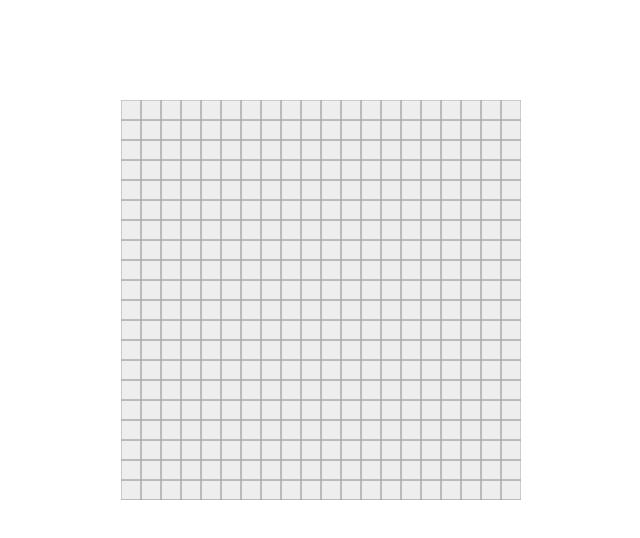
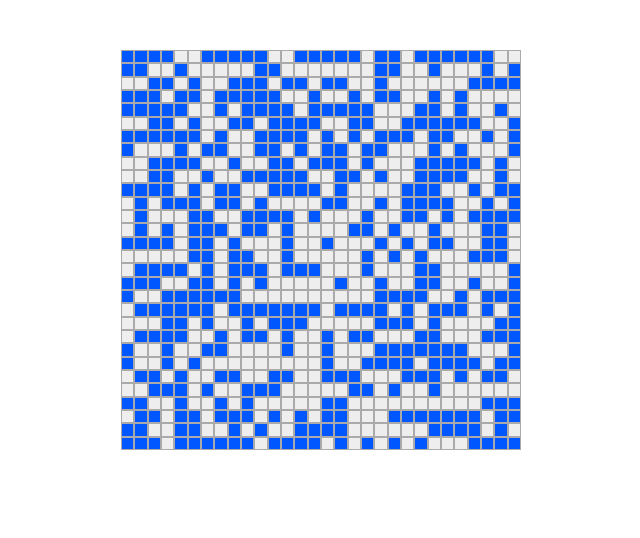
Before and after one commit to domtriola/game-of-life, a plain HTML site: page index.html in a window 1280 px wide. Shown: the whole page, without its empty margins (319-959 px from the left). Drawn offline with Linux system fonts and the light colour scheme.

Commit message:
made random cells populate grid on window load, and setup most of runLife function

```diff
--- a/gof.js
+++ b/gof.js
@@ -1,8 +1,14 @@
+/* Things to fix
+
+	- add edge cases for runLife()
+
+*/
+
 var canvas = document.getElementById('canvas');
 var ctx = canvas.getContext('2d');
 
-var gridRows = 20;
-var gridColumns = 20;
+var gridRows = 30;
+var gridColumns = 30;
 var cellWidth = canvas.width / gridColumns;
 var cellHeight = canvas.height / gridRows;
 var grid = [];
@@ -11,7 +17,9 @@ function setGrid(rows, columns) {
 	for (r=0; r<rows; r++) {
 		grid[r] = []
 		for (c=0; c<columns; c++) {
-			grid[r] = grid[r].concat([cellWidth, cellHeight]);
+			//randomly set initial life (at 50% chance to be alive)
+			var iniAlive = Math.floor(Math.random()*2);
+			grid[r][c] = { x: r*cellWidth , y: c*cellHeight, isAlive: iniAlive, willBe: null}
 		}
 	}
 	return grid;
@@ -22,16 +30,85 @@ var grid = setGrid(gridRows, gridColumns);
 function drawGrid() {
 	for (r=0; r<grid.length; r++) {
 		for (c=0; c<grid[r].length; c++) {
+			//name cell for easier reference
+			var cell = grid[r][c];
+
+			//draw cell
 			ctx.beginPath();
-			ctx.rect(r*cellWidth, c*cellHeight, cellWidth, cellHeight);
+			ctx.rect(cell.x, cell.y, cellWidth, cellHeight);
 			ctx.strokeStyle = "#aaa";
 			ctx.stroke();
+			if(cell.isAlive) {
+				ctx.fillStyle = "#0056ff";
+				ctx.fill();
+			}
+			ctx.closePath();
 		}
 	}
 }
 
+//acts like a torus??
+function runLife() {
+
+	//determine whether cells will be alive or dead
+	for (r=0; r<grid.length; r++) {
+		for (c=0; c<grid[r].length; c++) {
+			//name cell for easier reference
+			var cell = grid[r][c];
+			//count live neighbors
+			count = 0;
+
+			/*
+			//for non-edge cases
+			for (i=r-1; i<r+4; i++) {
+				for (j=j-1; j<4; j++)
+					if (grid[i][j].isAlive && (i!=r && j!=c)) {
+						count+=1;
+					}
+				}
+			}
+			*/
+
+			if (cell.isAlive) {
+				if (count > 1 && count < 4) {
+					cell.willBe = 'alive';
+				} else {
+					cell.willBe = 'dead';
+				}
+			} else if (count == 2) {
+				cell.willBe = 'alive';
+			} else {
+				cell.willBe = 'dead';
+			}
+
+		}
+	}
 
 
+	//assign willBe states to isAlive state
+	for (r=0; r<grid.length; r++) {
+		for (c=0; c<grid[r].length; c++) {
+			//name cell for easier reference
+			var cell = grid[r][c];
+			if (cell.willBe == 'alive') {
+				cell.isAlive = 1;
+			} else {
+				cell.isAlive = 0;
+			}
+		}
+	}
+
+}
+
+//draw initial grid
 drawGrid();
 
-console.log(grid[0]);
+function draw() {
+	runLife();
+	drawGrid();
+	//console.log('testing');
+
+	requestAnimationFrame(draw);
+}
+
+draw();
--- a/index.html
+++ b/index.html
@@ -5,10 +5,10 @@
 -->
 <head>
     <meta charset="utf-8" />
-    <title>Breakout Game</title>
+    <title>Game of Life</title>
     <style>
     	* { padding: 0; margin: 0; }
-    	canvas { background: #eee; display: block; margin: 100px auto 0; }
+    	canvas { background: #eee; display: block; margin: 50px auto 0; }
     </style>
 </head>
 <body>
```
